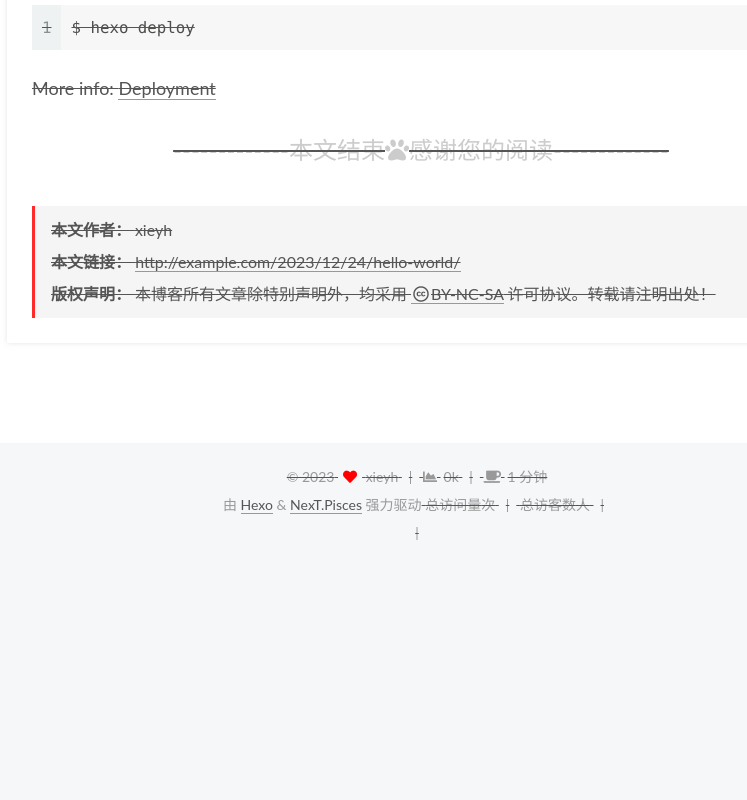
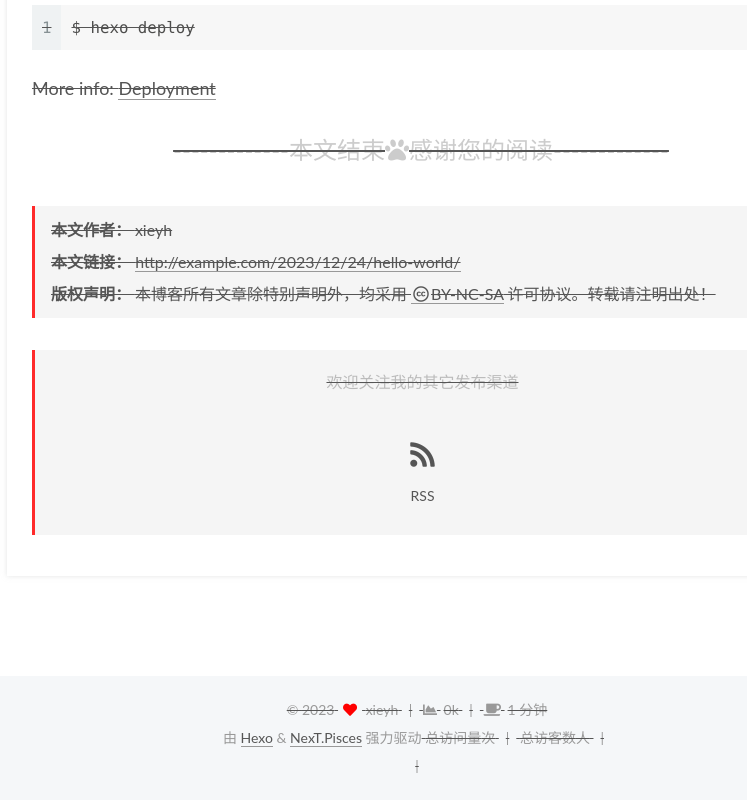
Before and after one commit to xie-xyh/xie-xyh.github.io, a plain HTML site: page 2023/12/24/hello-world/index.html in a window 1280 px wide. Shown: the part 1114-1914 px from the top of the page, without its empty margins (93-840 px from the left). Before the commit the page ends 1681 px from the top, so only its background shows below. Drawn offline with Linux system fonts and the light colour scheme; some packages are replaced by stand-ins of ours; a script that the page names is missing.

Commit message:
Site updated: 2023-12-25 14:13:45

```diff
--- a/2023/12/24/hello-world/index.html
+++ b/2023/12/24/hello-world/index.html
@@ -78,6 +78,7 @@
   </style>
 </noscript>
 
+<link rel="alternate" href="/rss2.xml" title="言于舟" type="application/rss+xml">
 </head>
 
 <body itemscope itemtype="http://schema.org/WebPage">
@@ -279,6 +280,25 @@
   </li>
 </ul>
 </div>
+
+
+
+  <div class="followme">
+    <p>欢迎关注我的其它发布渠道</p>
+
+    <div class="social-list">
+
+        <div class="social-item">
+          <a target="_blank" class="social-link" href="/atom.xml">
+            <span class="icon">
+              <i class="fa fa-rss"></i>
+            </span>
+
+            <span class="label">RSS</span>
+          </a>
+        </div>
+    </div>
+  </div>
 
 
       <footer class="post-footer">
--- a/css/main.css
+++ b/css/main.css
@@ -1172,7 +1172,7 @@ pre .javascript .function {
 }
 .links-of-author a::before,
 .links-of-author span.exturl::before {
-  background: #fb0fbb;
+  background: #f68375;
   border-radius: 50%;
   content: ' ';
   display: inline-block;
@@ -1981,6 +1981,44 @@ pre .javascript .function {
   margin: 2em 0 0;
   padding: 0.5em 1em;
 }
+.followme {
+  align-items: center;
+  background: var(--card-bg-color);
+  border-left: 3px solid #ff2a2a;
+  color: #bbb;
+  margin: 2em 0 1em 0;
+  padding: 1em 1.5em;
+  display: flex;
+  flex-direction: column;
+  justify-content: center;
+}
+.followme .social-list {
+  align-items: center;
+  display: flex;
+  flex-wrap: wrap;
+}
+.followme .social-list .social-item {
+  margin: 0.5em 2em;
+}
+@media (max-width: 991px) {
+  .followme .social-list .social-item {
+    margin: 0.5em 0.75em;
+  }
+}
+.followme .social-list .social-link {
+  border: 0;
+  display: inline-block;
+  text-align: center;
+}
+.followme .social-list .social-link .icon {
+  font-size: 1.75em;
+  height: 1.75em;
+  width: 1.75em;
+}
+.followme .social-list .social-link .label {
+  display: block;
+  font-size: 14px;
+}
 .category-all-page .category-all-title {
   text-align: center;
 }
```
Also changed, not shown: about/index.html (+1 -0 lines), archives/2023/12/index.html (+1 -0 lines), archives/2023/index.html (+1 -0 lines), archives/index.html (+1 -0 lines), categories/index.html (+1 -0 lines), index.html (+1 -0 lines), resources/index.html (+1 -0 lines), rss2.xml (added, +38 -0 lines), tags/index.html (+1 -0 lines).
